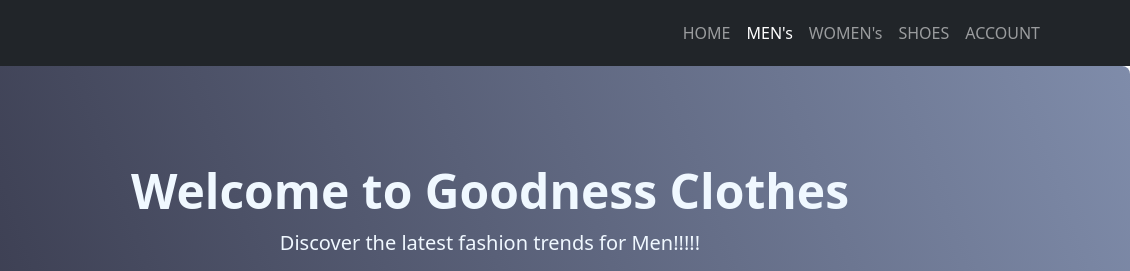
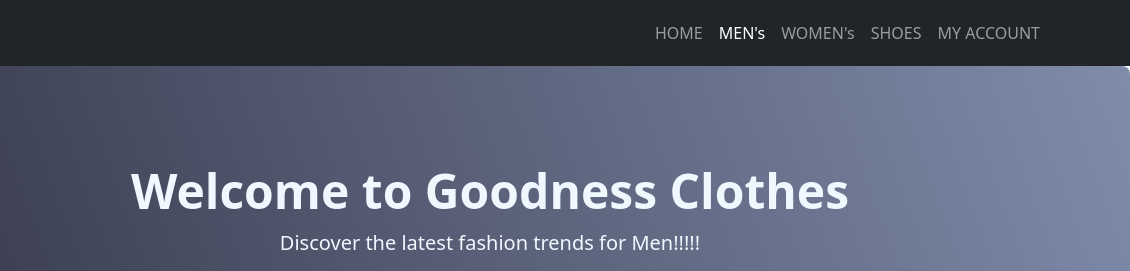
Before and after one commit to roy-malay/WD_Assingment, a plain HTML site: page pants.html in a window 1280 px wide. Shown: the top 271 px of the page, 150-1280 px from the left. Drawn offline with nearby package versions, Linux system fonts and the light colour scheme.

Commit message:
Update pants.html

```diff
--- a/pants.html
+++ b/pants.html
@@ -55,7 +55,7 @@
               <a class="nav-link" href="shoes.html">SHOES</a>
             </li>
             <li class="nav-item">
-              <a class="nav-link" href="account.html">ACCOUNT</a>
+              <a class="nav-link" href="account.html">MY ACCOUNT</a>
             </li>
           </ul>
         </div>
```
